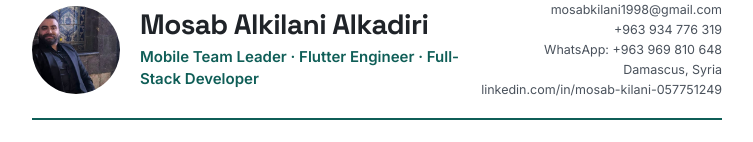
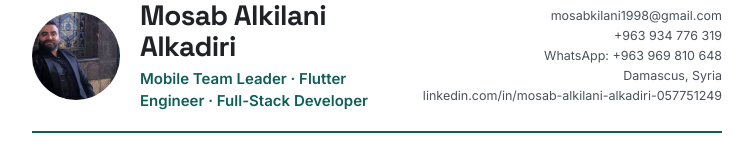
Before and after one commit to mosabKilani/mosabKilani.github.io, a plain HTML site: page cv.html in a window 1280 px wide. Shown: the top 142 px of the page, without its empty margins (20-773 px from the left). Drawn offline with Linux system fonts and the light colour scheme.

Commit message:
Replace CV PDF with ATS version; link new LinkedIn URL
Co-Authored-By: Claude Opus 5.5 <noreply@anthropic.com>

```diff
--- a/cv.html
+++ b/cv.html
@@ -30,7 +30,7 @@ h2 { break-after: avoid; }
       <p style="margin: 0">+963 934 776 319</p>
       <p style="margin: 0">WhatsApp: +963 969 810 648</p>
       <p style="margin: 0">Damascus, Syria</p>
-      <p style="margin: 0; white-space: nowrap"><a href="https://www.linkedin.com/in/mosab-kilani-057751249" style="color: #4A525C; text-decoration: none">linkedin.com/in/mosab-kilani-057751249</a></p>
+      <p style="margin: 0; white-space: nowrap"><a href="https://www.linkedin.com/in/mosab-alkilani-alkadiri-057751249" style="color: #4A525C; text-decoration: none">linkedin.com/in/mosab-alkilani-alkadiri-057751249</a></p>
     </div>
   </header>
 
```
Also changed, not shown: index.html (+1 -1 lines), 1 other file.
